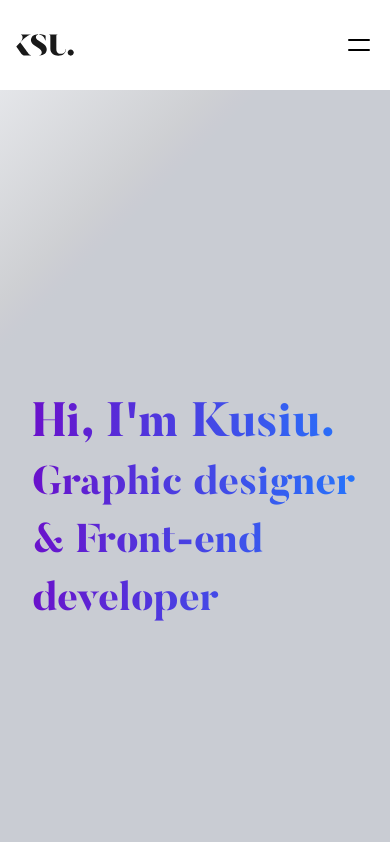
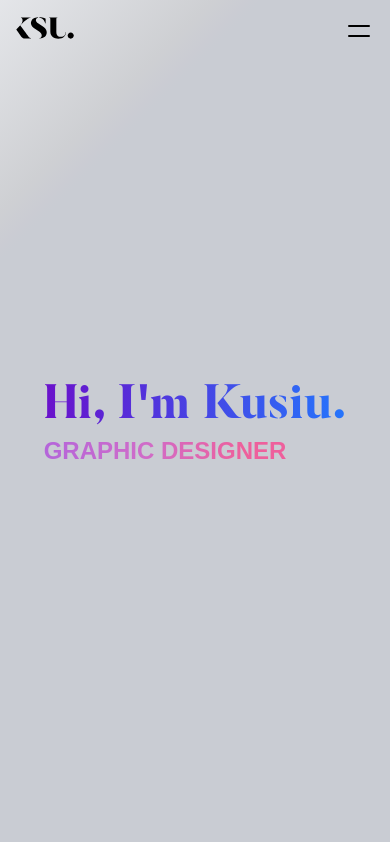
Before and after one commit to lukaszkus/lk-portfolio, a React (Create React App) app: page / in a window 390 px wide. Shown: the top 842 px of the page. Built offline with nearby package versions, Linux system fonts and the light colour scheme.

Commit message:
breakpoints and title animation added

```diff
--- a/src/components/Header.js
+++ b/src/components/Header.js
@@ -1,8 +1,10 @@
 import React from "react";
-import styled from "styled-components";
+import styled, { keyframes } from "styled-components";
+import breakpoint from "../utils/breakpoints";
 
 const HeaderContainer = styled.header`
   height: 100vh;
+  width: 100%;
   background: #c9ccd3;
   background-image: linear-gradient(
     135deg,
@@ -10,9 +12,10 @@ const HeaderContainer = styled.header`
     rgba(0, 0, 0, 0.5) 100%
   );
   background-blend-mode: lighten;
-  padding: 1.25rem 2rem;
-  display: grid;
-  place-items: center;
+  padding: 2rem;
+  display: flex;
+  justify-content: center;
+  align-items: center;
 `;
 
 const HeaderTitle = styled.h1`
@@ -21,15 +24,90 @@ const HeaderTitle = styled.h1`
   -webkit-background-clip: text;
   -webkit-text-fill-color: transparent;
 
-  span {
-    font-size: 2.5rem;
+  @media ${breakpoint.device.tablet} {
+    font-size: 4rem;
   }
 
-  @media (min-width: 600px) {
+  @media ${breakpoint.device.desktop} {
+    font-size: 6rem;
+  }
+`;
+
+const Subtitle = styled.div`
+  height: 30px;
+  overflow: hidden;
+
+  @media ${breakpoint.device.tablet} {
+    height: 55px;
+  }
+
+  @media ${breakpoint.device.desktop} {
+    height: 70px;
+  }
+`;
+
+const move = keyframes`
+100% {transform: translateY(-30px);}
+
+@media ${breakpoint.device.tablet} {
+  100% {transform: translateY(-55px);}
+}
+
+@media ${breakpoint.device.desktop} {
+  100% {transform: translateY(-70px);}
+}
+`;
+
+const moveTablet = keyframes`
+100% {transform: translateY(-55px);}
+`;
+
+const moveDesktop = keyframes`
+100% {transform: translateY(-70px);}
+`;
+
+const SubtitleWrapper = styled.div`
+  height: 100%;
+  animation: ${move} 6s ease-in-out infinite alternate;
+
+  @media ${breakpoint.device.tablet} {
+    height: 100%;
+    animation: ${moveTablet} 6s ease-in-out infinite alternate;
+  }
+
+  @media ${breakpoint.device.desktop} {
+    height: 100%;
+    animation: ${moveDesktop} 6s ease-in-out infinite alternate;
+  }
+`;
+
+const SubtitleItem = styled.div`
+  height: 30px;
+  font-family: "Poppins", sans-serif;
+  font-size: 1.5rem;
+  font-weight: 600;
+  display: flex;
+  align-items: center;
+  background-image: linear-gradient(
+    to right,
+    #b8cbb8 0%,
+    #b8cbb8 0%,
+    #b465da 0%,
+    #cf6cc9 33%,
+    #ee609c 66%,
+    #ee609c 100%
+  );
+  -webkit-background-clip: text;
+  -webkit-text-fill-color: transparent;
+
+  @media ${breakpoint.device.tablet} {
+    font-size: 3rem;
+    height: 55px;
+  }
+
+  @media ${breakpoint.device.desktop} {
     font-size: 4rem;
-    span {
-      font-size: 3rem;
-    }
+    height: 70px;
   }
 `;
 
@@ -38,8 +116,12 @@ function Header() {
     <HeaderContainer>
       <HeaderTitle>
         Hi, I'm Kusiu.
-        <br />
-        <span>Graphic designer & Front-end developer</span>
+        <Subtitle>
+          <SubtitleWrapper>
+            <SubtitleItem>FRONT-END DEVELOPER</SubtitleItem>
+            <SubtitleItem>GRAPHIC DESIGNER</SubtitleItem>
+          </SubtitleWrapper>
+        </Subtitle>
       </HeaderTitle>
     </HeaderContainer>
   );
--- a/src/components/Logo.js
+++ b/src/components/Logo.js
@@ -2,11 +2,7 @@ import React from "react";
 import styled from "styled-components";
 import logo from "../assets/ksu.svg";
 
-const LogoContainer = styled.div`
-  font-size: 3rem;
-  color: white;
-  opacity: 0.9;
-`;
+const LogoContainer = styled.div``;
 
 const LogoImg = styled.img.attrs({
   src: `${logo}`,
--- a/src/components/Topbar.js
+++ b/src/components/Topbar.js
@@ -1,12 +1,13 @@
 import React from "react";
 import styled from "styled-components";
+import breakpoint from "../utils/breakpoints";
 
 import Logo from "./Logo";
 import Menu from "./Menu";
 
 const TopbarContainer = styled.div`
   width: 100%;
-  position: sticky;
+  position: fixed;
   top: 0;
   z-index: 1000;
   padding: 1rem;
@@ -14,8 +15,8 @@ const TopbarContainer = styled.div`
   justify-content: space-between;
   align-items: center;
 
-  @media (min-width: 600px) {
-    padding: 1.25rem 2rem;
+  @media ${breakpoint.device.tablet} {
+    padding: 2rem;
   }
 `;
 
--- a/src/style.css
+++ b/src/style.css
@@ -10,6 +10,8 @@
     url("./assets/fonts/ButlerStencil-ExtraBold.woff2") format("woff2"),
     url("./assets/fonts/ButlerStencil-ExtraBold.woff") format("woff");
 }
+
+@import url("https://fonts.googleapis.com/css2?family=Poppins:wght@300;400;600;800&display=swap");
 
 body {
   font-family: "ButlerStencil";
--- /dev/null
+++ b/src/utils/breakpoints.js
@@ -0,0 +1,13 @@
+const size = {
+  tablet: "600px",
+  desktop: "1280px",
+  desktopXL: "1600px",
+};
+
+const device = {
+  tablet: `(min-width: ${size.tablet})`,
+  desktop: `(min-width: ${size.desktop})`,
+  desktopXL: `(min-width: ${size.desktopXL})`,
+};
+
+export default { size, device };
```
